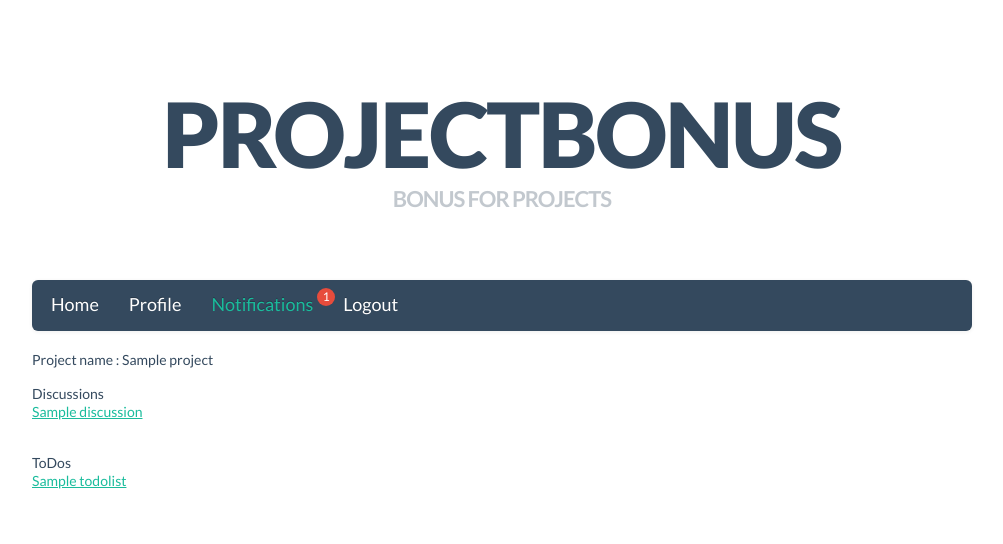
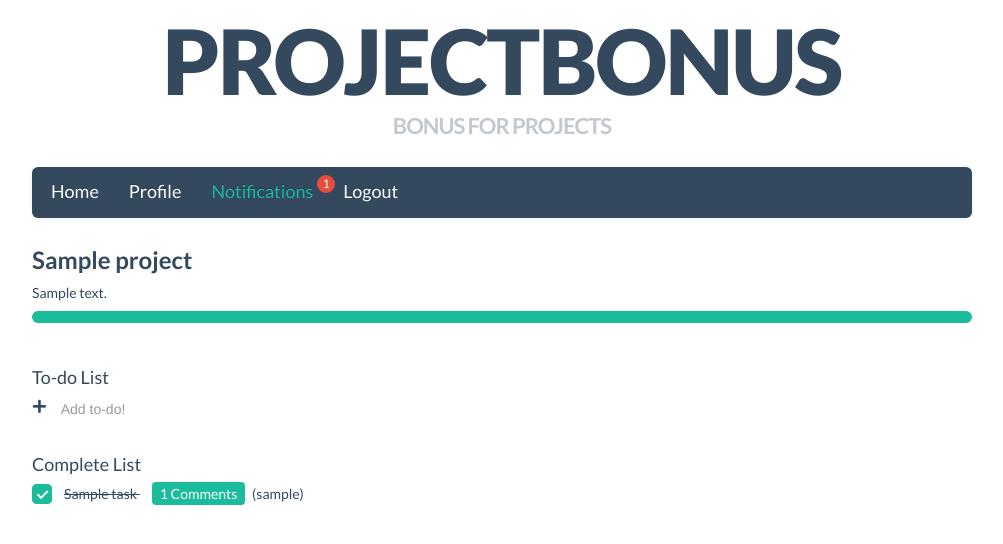
Before and after one commit to luterien/heroject, a Django app: a page that uses templates/base.html in a window 1280 px wide. Shown: the top 544 px of the page, without its empty margins (138-1141 px from the left). Run offline with Django 3.2, Linux system fonts and the light colour scheme; a user stored in the database is signed in; tables that the repository leaves empty hold one stand-in row (values such as "Sample post"); parts of the project's set-up code (start-up, migrations or seed data) failed here and were passed over; some libraries are stand-ins or nearby versions.

Commit message:
create project and todo list

```diff
--- a/apps/profiles/views.py
+++ b/apps/profiles/views.py
@@ -12,7 +12,10 @@ from apps.profiles.forms import *
 from apps.projects.forms import NewProjectForm
 
 def index(request, template="index.html"):
-    return render_to_response(template, {}, context_instance=RequestContext(request))
+    profile = Profile.objects.from_request(request)
+    ctx = {'projects':profile.projects}
+
+    return render_to_response(template, ctx, context_instance=RequestContext(request))
 
 def login_user(request,
                logged_in_url="/index/",
--- a/apps/projects/admin.py
+++ b/apps/projects/admin.py
@@ -3,7 +3,6 @@ from django.contrib import admin
 
 admin.site.register(Project)
 admin.site.register(Discussion)
-admin.site.register(ToDoList)
 admin.site.register(Task)
 admin.site.register(DiscussionComment)
 admin.site.register(ToDoComment)
--- a/apps/projects/models.py
+++ b/apps/projects/models.py
@@ -22,16 +22,24 @@ class Project(models.Model):
     def get_absolute_url(self):
         return ('project_details', (), {'pk': self.pk, 'slug': self.slug})
 
-    def todo_list(self):
-        return self.todolist_set.all()
+    def completed_tasks(self):
+        return self.task_set.filter(is_done=True)
+
+    def active_tasks(self):
+        return self.task_set.filter(is_done=False)
 
     def discussion_list(self):
         return self.discussion_set.all()
 
     def progress(self):
-        todo_count = project.todolist_set.all().count()
-        done_count = project.todolist_set.filter(is_done=True).count()
-        return {'done':done_count, 'total':todo_count}
+        todo_count = self.task_set.all().count()
+        done_count = self.task_set.filter(is_done=True).count()
+        try:
+            return done_count*100/todo_count
+        except ZeroDivisionError:
+            return None
+
+
 
 
 ## TODO
@@ -62,44 +70,8 @@ class Discussion(models.Model):
         pass#return self.discussioncomment_set.order_by('-date_started')
 
 
-class ToDoList(models.Model):
-    title = models.CharField(_("Title"), max_length=100, null=True, blank=True)
-    slug = models.SlugField()
-    ordering = models.IntegerField(_("Ordering"))
-
+class Task(models.Model):
     project = models.ForeignKey(Project, verbose_name=_("Project"))
-
-    date_started = models.DateTimeField(_("Date Started"), default=datetime.now())
-    description = models.TextField(_("Description"), null=True, blank=True)
-
-    class Meta:
-        verbose_name = _("ToDo List")
-        verbose_name_plural = _("ToDo Lists")
-        ordering = ('ordering',)
-
-    def __unicode__(self):
-        return u"%s" % (self.title)
-
-    @models.permalink
-    def get_absolute_url(self):
-        return ('todo_details', (), {'pk': self.pk, 'slug': self.slug})
-
-    def comments(self):
-        return self.todocomment_set.all()
-
-    def tasks(self):
-        return self.task_set.all()
-
-    def completed_tasks(self):
-        return self.tasks().filter(is_done=True)
-
-    def active_tasks(self):
-        return self.tasks().filter(is_done=False)
-
-
-
-class Task(models.Model):
-    todolist = models.ForeignKey(ToDoList, verbose_name=_("ToDo List"))
     title = models.CharField(_("Title"), max_length=200, null=True, blank=True)
     slug = models.SlugField()
     content = models.TextField(_("Content"), null=True, blank=True)
@@ -118,7 +90,20 @@ class Task(models.Model):
         return u"%s" % (self.title)
 
     def get_absolute_url(self):
-        return ('task_details', (), {})
+        return ('task_details', (), {'pk':self.pk})
+
+    def deadline_status(self):
+        pass
+
+    def comments(self):
+        return self.todocomment_set.all()
+
+    def comment_count(self):
+        return self.todocomment_set.count()
+
+    def assigned_people(self):
+        return self.people.all()
+
 
 
 
--- a/apps/projects/views.py
+++ b/apps/projects/views.py
@@ -15,8 +15,8 @@ def project_details(request, pk, slug, template="projects/project_details.html")
     return render(request, template, ctx)
 
 @login_required
-def task_details(request, pk, slug, template=""):
-    task = get_or_none(Task, {'pk':pk, 'slug':slug})
+def task_details(request, pk,template="projects/task_details.html"):
+    task = get_object_or_404(Task, pk=pk)
 
     ctx = {'task':task}
 
@@ -30,14 +30,6 @@ def discussion_details(request, pk, slug, template="projects/discussion_details.
 
     return render(request, template, ctx)
 
-@login_required
-def todo_details(request, pk, slug, template="projects/todo_details.html"):
-    """ returns the list of todo lists for the given project"""
-    todo = get_object_or_404(ToDoList, pk=pk, slug=slug)
-
-    ctx = {'todo':todo}
-
-    return render(request, template, ctx)
 
 @login_required
 def discussion_list(request, template=""):
@@ -91,7 +83,3 @@ class CreateDiscussion(CreateView):
 class CreateDiscussionComment(CreateView):
     template_name = "create_post.html"
     model = DiscussionComment
-
-class CreateTodo(CreateView):
-    template_name = "create_todo.html"
-    model = ToDoList
--- a/projectbonus/urls.py
+++ b/projectbonus/urls.py
@@ -39,12 +39,16 @@ urlpatterns = patterns('',
     url(r'^project/discussions/create/$',                              CreateDiscussion.as_view(), name="create_discussion"),
 
     # todo urls
-    url(r'^project/todo/(?P<pk>[-\d]+)/(?P<slug>[-\w]+)/$',            todo_details,               name="todo_details"),
-    url(r'^project/todo/create/$',                                     CreateTodo.as_view(),       name="create_todo"),
+    #url(r'^project/todo/(?P<pk>[-\d]+)/(?P<slug>[-\w]+)/$',            todo_details,               name="todo_details"),
+    #url(r'^project/todo/create/$',                                     CreateTodo.as_view(),       name="create_todo"),
 
     # post urls
     url(r'^discussion/post/create/$',                                  CreateDiscussionComment.as_view(),    name="create_post"),
     #url(r'', 'discussion_list'),
     #url(r'', 'organization_details'),
     #url(r'', 'todo_details'),
+
+    url(r'^project/task/(?P<pk>[-\d]+)/$',                             task_details,                name="task_details"),
+
+
 )
--- a/static/css/style.css
+++ b/static/css/style.css
@@ -5,10 +5,13 @@
 */
 
 /*   For Lower Spaces */
-.demo-headline            {padding: 73px 0 60px;}
+/* .demo-headline            {padding: 73px 0 60px;} */
+.demo-headline            {padding: 0 0 20px 0;}
 .demo-headline.onuser     {padding: 0 0 20px;}
 .demo-headline a          {color: #34495e; text-decoration: none;}
 
+.index .demo-panel-title  {margin: 0;}
+.index .crt-project a 	  {text-decoration: none; margin-left: 4px; display: inline-block;}
 /*  For Center and Triangle  */
 .login-form               {padding-right: 38px; float: none; margin: 0 auto;}
 .login-form:before        {left: 50%; top: -18px; width: 0; -webkit-transform: rotate(90deg);}
@@ -22,3 +25,29 @@
 
 /* For Footer Spaces 	*/
 footer					  {margin-top: 50px;}
+
+/*	Create Form  */
+.well  					  {overflow: hidden;}
+.well label 			  {font: bold 14px/3.231 "Lato", sans-serif; float: left; width: 160px;}
+.well .radio			  {font: bold 14px/1.231 "Lato", sans-serif; width: auto; margin-right: 30px;}
+.well .control-group	  {width: 100%; float: left;}
+
+.create-project-icon 	  {display: block; padding: 45px; background: #ececec; border-radius: 500px;}
+.create-project-text 	  {width: 100%; text-align: center; margin:20px 0; font-size: 20px; color: #ccc;}
+
+/*	Project Todos	*/
+.project-title a		  {text-decoration: none; color: #34495e;}
+.progress-cnt 	  	 	  {width: 100%; float: left;}
+.progress-cnt .progress   {width: 500px; margin: 10px 0; float: left;}
+.progress-cnt strong	  {color: #1abc9c; float: left; margin-left: 20px; font-size: 20px; margin-top: -5px;}
+.project-todos  		  {margin: 0; margin-top: 20px; float: left; width: 100%;}
+.project-todos .checkbox  {float: left; margin: auto 0;}
+.project-todos li 		  {list-style: none; width: 100%; float: left; margin-bottom: 10px;}
+.project-todos li a 	  {color: #34495e; font: 14px/1.231 "Lato", sans-serif; text-decoration: none;}
+.project-todos li a:hover {color: #1abc9c;}
+.add-todo				  {border: 0; width: 90%; margin-left: 10px;}
+
+.complete-list li a 	  {text-decoration: line-through;}
+
+.todo-comment 			  {background: #1abc9c; color: #fff!important; padding: 3px 8px; border-radius: 4px;  margin-left: 12px; margin-right: 4px;}
+.complete-list .todo-comment 	{text-decoration: none; margin-left: 12px; margin-right: 4px;}
--- a/templates/base.html
+++ b/templates/base.html
@@ -86,7 +86,6 @@
     <script src="{{ STATIC_URL }}js/jquery.tagsinput.js"></script>
     <script src="{{ STATIC_URL }}js/bootstrap-tooltip.js"></script>
     <script src="{{ STATIC_URL }}js/jquery.placeholder.js"></script>
-    <script src="http://vjs.zencdn.net/c/video.js"></script>
     <script src="{{ STATIC_URL }}js/application.js"></script>
     <script src="{{ STATIC_URL }}js/custom.js"></script>
     <!--[if lt IE 8]>
--- a/templates/projects/project_details.html
+++ b/templates/projects/project_details.html
@@ -2,16 +2,56 @@
 
 {% block Content %}
 
-Project name : {{ project }}
-<br /><br />
-Discussions <br />
-{% for discussion in project.discussion_list %}
-	<div><a href="{% url discussion_details discussion.id discussion.slug %}">{{ discussion }}</a></div>
-{% endfor %}
-<br /><br />
-ToDos <br />
-{% for todo in project.todo_list %}
-	<div><a href="{% url todo_details todo.id todo.slug %}">{{ todo }}</a></div>
-{% endfor %}
+        <div class="project-head">
+          <h3>{{ project }}</h3>
+          <p>{{ project.description }}</p>
+          {% if project.progress %}
+          <div class="progress">
+            <div class="bar" style="width: {{ project.progress }}%;"></div>
+          </div>
+          {% endif %}
+        </div>
+        <ul class="project-todos">
+            <h4>To-do List</h4>
+          	{% for task in project.active_tasks %}
+          	<li>
+  				<label class="checkbox" for="checkbox1">
+  					<span class="icon"></span>
+  					<span class="icon-to-fade"></span>
+                	<input type="checkbox" value="" id="checkbox1">
+              	</label>
+              	<a href="{% url task_details task.id %}">
+          		{{ task.title }}
+          		</a>
+                <a class="todo-comment" href="{% url task_details task.id %}">{{task.comment_count}} Comments</a>
+                {% for people in task.assigned_people %}
+                <span>({{ people }})</span>
+                {% endfor %}
+          	</li>
+          	{% endfor %}
+            <li>
+              <span class="fui-plus-16"></span>
+              <input class="add-todo" placeholder="Add to-do!">
+            </li>
+        </ul>
+        <ul class="project-todos complete-list">
+            <h4>Complete List</h4>
+            {% for task in project.completed_tasks %}
+          	<li>
+				<label class="checkbox checked" for="checkbox2">
+                  <span class="icon"></span>
+                  <span class="icon-to-fade"></span>
+                  <input type="checkbox" checked="checked" value="" id="checkbox2">
+              	</label>
+              	<a href="{% url task_details task.id %}">
+          		{{ task.title }}
+          		</a>
+                <a class="todo-comment" href="{% url task_details task.id %}">{{task.comment_count}} Comments</a>
+                {% for people in task.assigned_people %}
+                <span>({{ people }})</span>
+                {% endfor %}
+          	</li>
+          	{% endfor %}
+        </ul>
 
 {% endblock %}
```
Also changed, not shown: templates/index.html (+44 -1 lines), templates/new_project.html (+15 -4 lines), templates/projects/task_details.html (+9 -0 lines).
